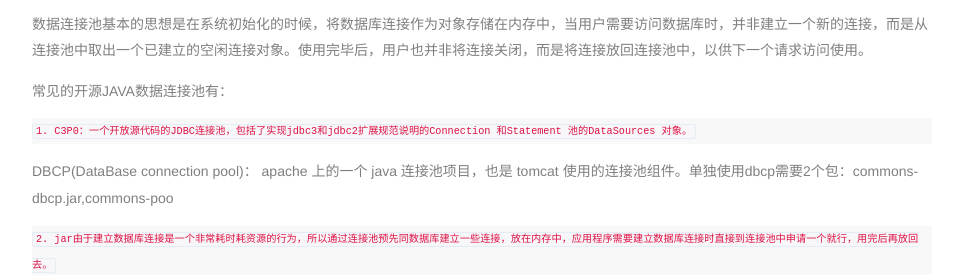
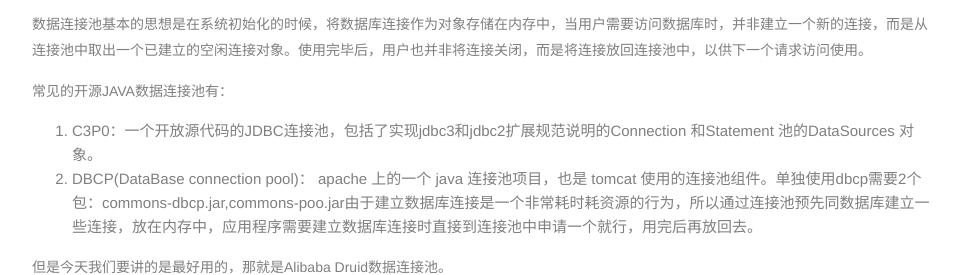
Before and after one commit to mraliea/mraliea.github.io, a plain HTML site: page 2017/10/24/java1/index.html in a window 1280 px wide. Shown: the part 847-1122 px from the top of the page, without its empty margins (318-1277 px from the left). Drawn offline with Linux system fonts and the light colour scheme; a script that the page names is missing.

Commit message:
Site updated: 2017-10-25 08:52:11

```diff
--- a/2017/10/24/java1/index.html
+++ b/2017/10/24/java1/index.html
@@ -3,10 +3,11 @@
 <p>在没有数据连接池的时候，所有的数据连接都是直接访问数据库的，但现在大型网站动不动数亿的点击和访问，很容易就会把数据库服务器弄宕机，而且每次连接断开需要繁琐的步骤和时间开销，容易导致资源泄露和长时间无响应等问题。</p>
 <p>数据连接池基本的思想是在系统初始化的时候，将数据库连接作为对象存储在内存中，当用户需要访问数据库时，并非建立一个新的连接，而是从连接池中取出一个已建立的空闲连接对象。使用完毕后，用户也并非将连接关闭，而是将连接放回连接池中，以供下一个请求访问使用。</p>
 <p>常见的开源JAVA数据连接池有：</p>
-<pre><code>1. C3P0：一个开放源代码的JDBC连接池，包括了实现jdbc3和jdbc2扩展规范说明的Connection 和Statement 池的DataSources 对象。
-</code></pre><p>DBCP(DataBase connection pool)： apache 上的一个 java 连接池项目，也是 tomcat 使用的连接池组件。单独使用dbcp需要2个包：commons-dbcp.jar,commons-poo</p>
-<pre><code>2. jar由于建立数据库连接是一个非常耗时耗资源的行为，所以通过连接池预先同数据库建立一些连接，放在内存中，应用程序需要建立数据库连接时直接到连接池中申请一个就行，用完后再放回去。
-</code></pre><p>但是今天我们要讲的是最好用的，那就是Alibaba Druid数据连接池。<br><img src="https://mraliea.github.io/images/content/java1-03.jpg" alt="java1-03"></p>
+<ol>
+<li>C3P0：一个开放源代码的JDBC连接池，包括了实现jdbc3和jdbc2扩展规范说明的Connection 和Statement 池的DataSources 对象。</li>
+<li>DBCP(DataBase connection pool)： apache 上的一个 java 连接池项目，也是 tomcat 使用的连接池组件。单独使用dbcp需要2个包：commons-dbcp.jar,commons-poo.jar由于建立数据库连接是一个非常耗时耗资源的行为，所以通过连接池预先同数据库建立一些连接，放在内存中，应用程序需要建立数据库连接时直接到连接池中申请一个就行，用完后再放回去。</li>
+</ol>
+<p>但是今天我们要讲的是最好用的，那就是Alibaba Druid数据连接池。<br><img src="https://mraliea.github.io/images/content/java1-03.jpg" alt="java1-03"></p>
 <p><strong>Druid首先是一个数据库连接池。</strong>Druid是目前最好的数据库连接池，在功能、性能、扩展性方面，都超过其他数据库连接池，包括DBCP、C3P0、BoneCP、Proxool、JBoss DataSource。Druid已经在阿里巴巴部署了超过600个应用，经过一年多生产环境大规模部署的严苛考验。<br><strong>Druid不仅仅是一个数据库连接池。</strong>Druid还是它还包含一个ProxyDriver，一系列内置的JDBC组件库，一个SQL Parser。<br>Druid扩展JDBC的一些限制，让程序员能够如向密钥服务请求凭证、统计SQL信息、SQL性能收集、SQL注入检查、SQL翻译等，还可以通过定制来实现自己需要的功能。Druid是一个开源项目，基于Apache 2.0协议，你可以免费自由使用。Druid只支持JDK 6以上版本，不支持JDK 1.4和JDK 5.0。</p>
 <p><img src="https://mraliea.github.io/images/content/java1-04.jpg" alt="java1-04"></p>
 <p>Druid支持所有JDBC兼容的数据库，包括Oracle、MySql、Derby、Postgresql、SQL Server、H2等等。且对Oracle和MySql做了特别优化，比如Oracle的PS Cache内存占用优化，MySql的ping检测优化。</p>
```
